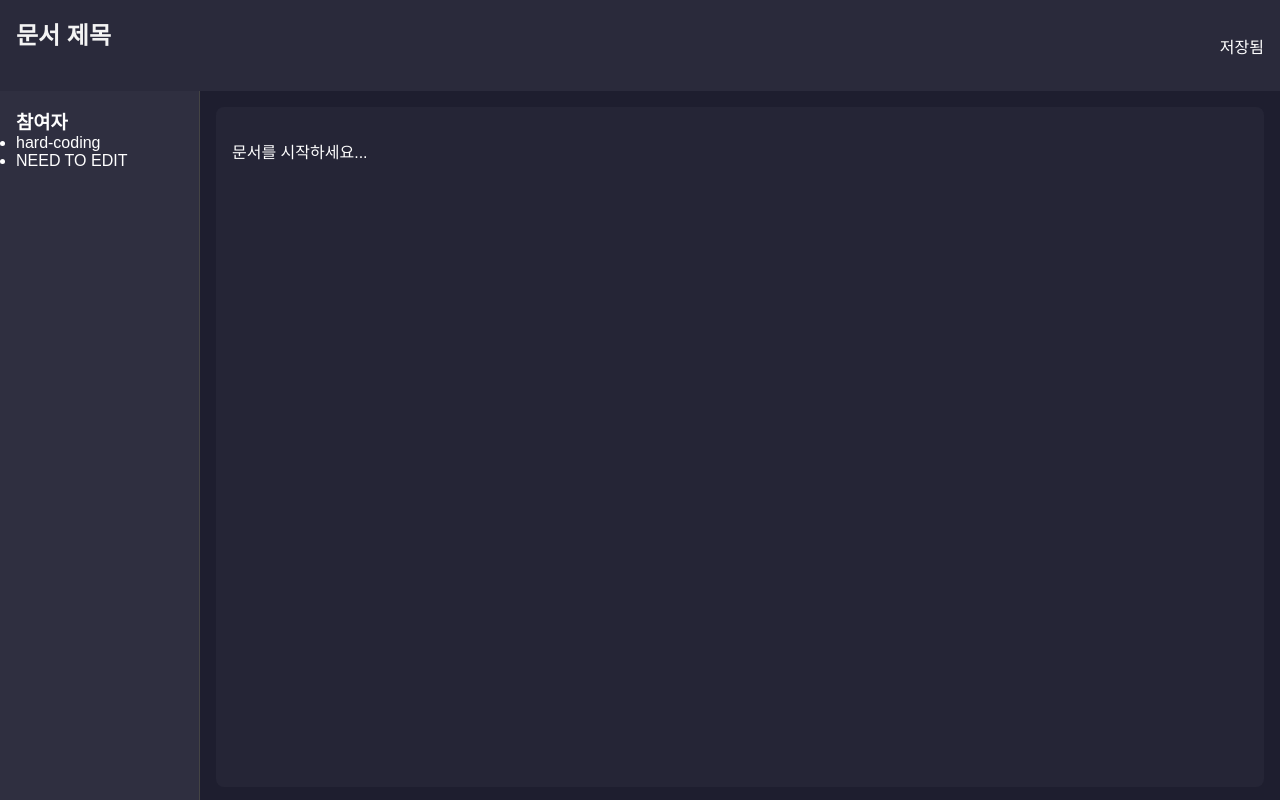
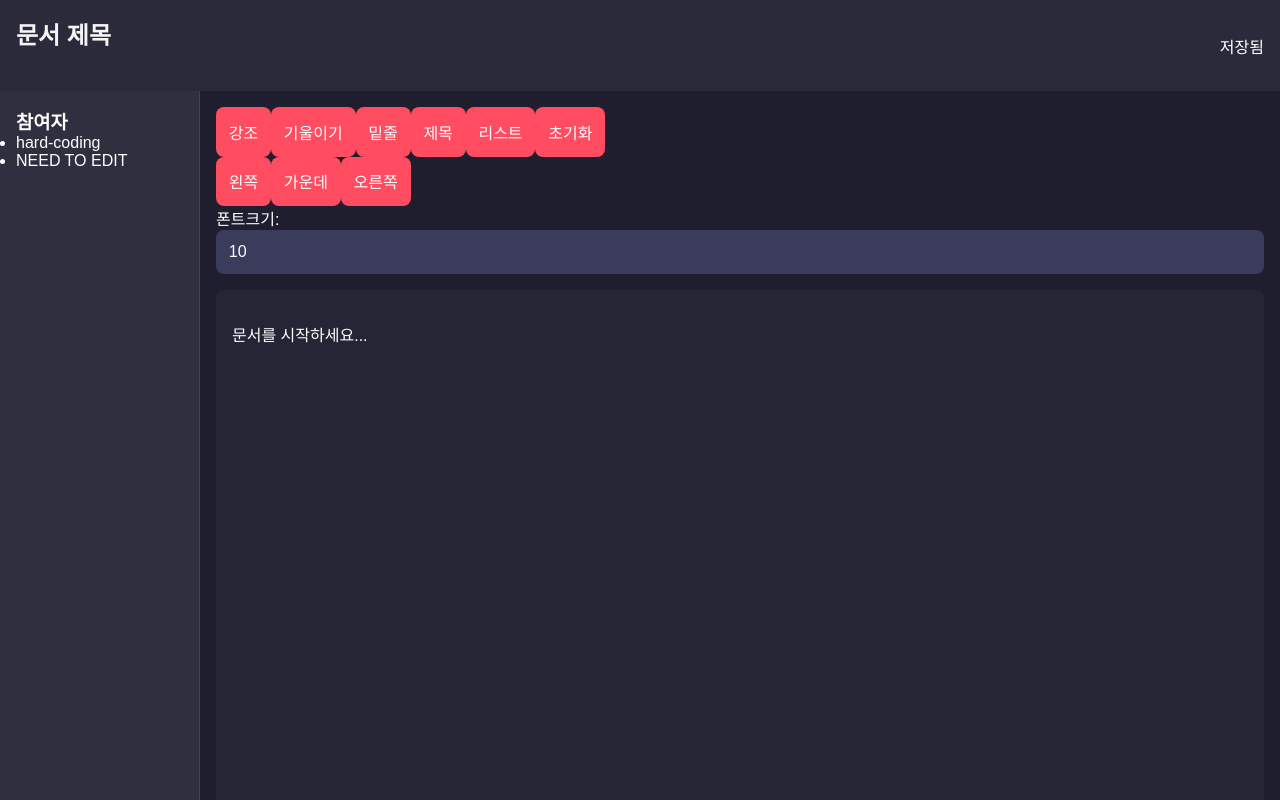
Before and after one commit to kimdem/Project-Us, a React (Create React App) app in the folder project-us/: page /DOC/1 in a window 1280 px wide. Built offline with nearby package versions, Linux system fonts and the light colour scheme; no server answers.

Commit message:
04-11 백업

```diff
--- a/project-us/package.json
+++ b/project-us/package.json
@@ -7,6 +7,9 @@
     "@testing-library/jest-dom": "^6.6.3",
     "@testing-library/react": "^16.2.0",
     "@testing-library/user-event": "^13.5.0",
+    "@tiptap/extension-text-align": "^2.11.7",
+    "@tiptap/extension-text-style": "^2.11.7",
+    "@tiptap/extension-underline": "^2.11.7",
     "@tiptap/react": "^2.11.7",
     "@tiptap/starter-kit": "^2.11.7",
     "assert": "^2.1.0",
--- a/project-us/src/Page/DOC.jsx
+++ b/project-us/src/Page/DOC.jsx
@@ -1,11 +1,8 @@
 import React from "react";
 import DOC_edit from "../components/DOC_edit";
-import { useState } from "react";
 import "../css/DOC.css"
 
 const DOC = () => {
-    const [content, setContent] = useState("");
-
     return (
         <div className="doc-container">
             <header className="doc-header">
--- a/project-us/src/components/DOC_edit.jsx
+++ b/project-us/src/components/DOC_edit.jsx
@@ -1,15 +1,32 @@
 import React from "react";
 import { useEditor, EditorContent } from "@tiptap/react";
 import StarterKit from "@tiptap/starter-kit";
+import Textsize from "../js/Textsize"
+import Toolbar from "./Toolbar";
+import TextAlign from "@tiptap/extension-text-align";
+import TextStyle from "@tiptap/extension-text-style";
+import Underline from "@tiptap/extension-underline";
 
 const DOC_edit = () => {
   const editor = useEditor({
-    extensions: [StarterKit],
+    extensions: [StarterKit, Underline, Textsize, TextStyle, TextAlign.configure({
+      types: ['heading', 'paragraph'],
+    }),],
     content: "<p>문서를 시작하세요...</p>",
   });
 
+  const changesize = (e) => {
+    const size = e.target.value;
+    if (!size) return;
+    editor.chain().setTextSize(`${size}px`).run();
+  };
+
   return (
     <main className="doc-editor">
+      <Toolbar editor={editor}/>
+      <div>
+        <label>폰트크기: <input type="number" step="1" defaultValue={10} onBlur={changesize} className=""></input></label>
+      </div>
       <EditorContent editor={editor}/>
     </main>
   );
--- /dev/null
+++ b/project-us/src/components/Toolbar.jsx
@@ -0,0 +1,23 @@
+import React from "react";
+
+const Toolbar = ({ editor }) => {
+    if (!editor) return null;
+
+    return (
+        <div className="flex gap-2 bg-gray-800 p-2 rounded-md text-white">
+        <button onClick={() => editor.chain().focus().toggleBold().run()} className={editor.isActive('bold') ? 'bg-pink-500 px-2 rounded' : 'px-2'}>강조</button>
+        <button onClick={() => editor.chain().focus().toggleItalic().run()} className={editor.isActive('italic') ? 'bg-pink-500 px-2 rounded' : 'px-2'}>기울이기</button>
+        <button onClick={() => editor.chain().focus().toggleUnderline().run()} className={editor.isActive('underline') ? 'bg-pink-500 px-2 rounded' : 'px-2'}>밑줄</button>
+        <button onClick={() => editor.chain().focus().toggleHeading({ level: 1 }).run()} className={editor.isActive('heading', { level: 1 }) ? 'bg-pink-500 px-2 rounded' : 'px-2'}>제목</button>
+        <button onClick={() => editor.chain().focus().toggleBulletList().run()} className={editor.isActive('bulletList') ? 'bg-pink-500 px-2 rounded' : 'px-2'}>리스트</button>
+        <button onClick={() => editor.chain().focus().unsetAllMarks().clearNodes().run()} className="px-2 text-red-400">초기화</button>
+        <tr></tr>
+        <button onClick={() => editor.chain().focus().setTextAlign("left").run()}>왼쪽</button>
+        <button onClick={() => editor.chain().focus().setTextAlign("center").run()}>가운데</button>
+        <button onClick={() => editor.chain().focus().setTextAlign("right").run()}>오른쪽</button>
+        </div>
+
+
+    );
+};
+export default Toolbar;
--- /dev/null
+++ b/project-us/src/js/Textsize.js
@@ -0,0 +1,44 @@
+import { Mark, mergeAttributes } from "@tiptap/core";
+
+const Textsize = Mark.create({
+  name: "Textsize",
+
+  addAttributes() {
+    return {
+      size: {
+        default: null,
+        parseHTML: element => element.style.fontSize,
+        renderHTML: attributes => {
+          return {
+            style: `font-size: ${attributes.size}`,
+          };
+        },
+      },
+    };
+  },
+
+  parseHTML() {
+    return [{ style: "font-size" }];
+  },
+
+  renderHTML({ HTMLAttributes }) {
+    return ["span", mergeAttributes(HTMLAttributes), 0];
+  },
+
+  addCommands() {
+    return {
+      setTextSize:
+        size =>
+        ({ commands }) => {
+          return commands.setMark("Textsize", { size });
+        },
+      unsetTextSize:
+        () =>
+        ({ commands }) => {
+          return commands.unsetMark("Textsize");
+        },
+    };
+  },
+});
+
+export default Textsize;
--- a/project-us/src/js/signup_valid.js
+++ b/project-us/src/js/signup_valid.js
@@ -2,19 +2,16 @@ export const validateName = (name) => {
     return name.length > 1 && name.length <= 10;
 }
 
-// 아이디 검증 (영문, 숫자 조합, 4~16자)
 export const validateID = (ID) => {
     const usernameRegex = /^[a-zA-Z0-9]{4,16}$/;
     return usernameRegex.test(ID);
 };
 
-// 비밀번호 검증 (최소 8자, 대문자, 소문자, 숫자 포함)
 export const validatePassword = (password) => {
     const passwordRegex = /^(?=.*[a-z])(?=.*\d)(?=.*[!@#$%*?&+])[A-Za-z\d!@#$%*?&+]{8,}$/;
     return passwordRegex.test(password);
 };
 
-// 이메일 검증 (이메일 형식 체크)
 export const validateEmail = (email) => {
     if (!email) return true;
     const emailRegex = /^[^\s@]+@[^\s@]+\.[^\s@]+$/;
```
Also changed, not shown: 2 other files (tests, documents, lock files or other folders).
